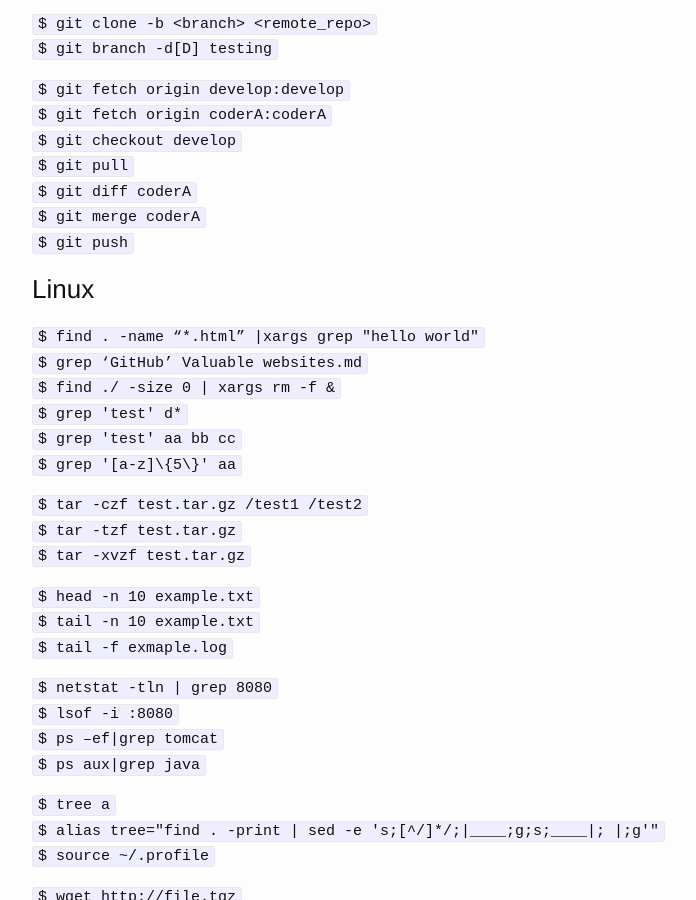
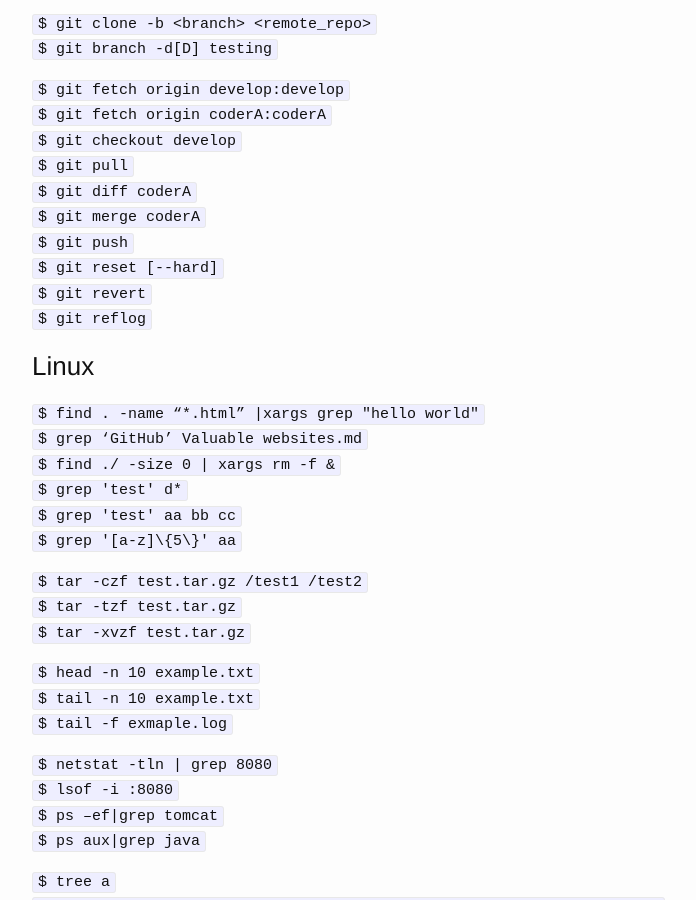
Before and after one commit to GeekRRK/GeekRRK.github.io, a Jekyll site: the page built from _posts/2015-12-15-Frequent commands.md, in a window 1280 px wide and 900 px high, scrolled down 1278 px. Shown: the whole window, without its empty margins (238-934 px from the left). Built offline with Jekyll 4.4.1, drawn with Linux system fonts in a browser that asks for light colours.

Commit message:
Update Frequent commands

```diff
--- a/_posts/2015-12-15-Frequent commands.md
+++ b/_posts/2015-12-15-Frequent commands.md
@@ -58,6 +58,9 @@ Sync with author after fork
 `$ git diff coderA`
 `$ git merge coderA`
 `$ git push`
+`$ git reset [--hard]`
+`$ git revert`
+`$ git reflog`
 
 ### Linux
 `$ find . -name “*.html” |xargs grep "hello world"`
```
